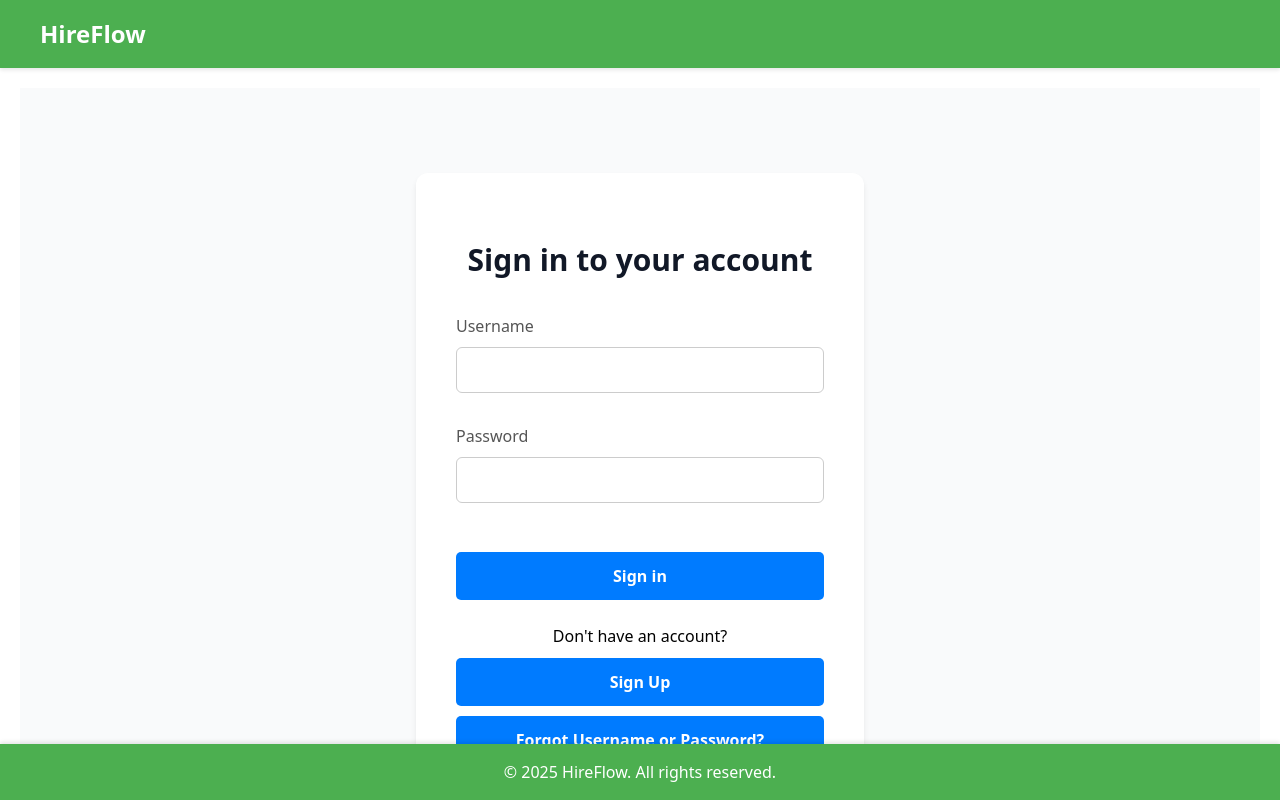
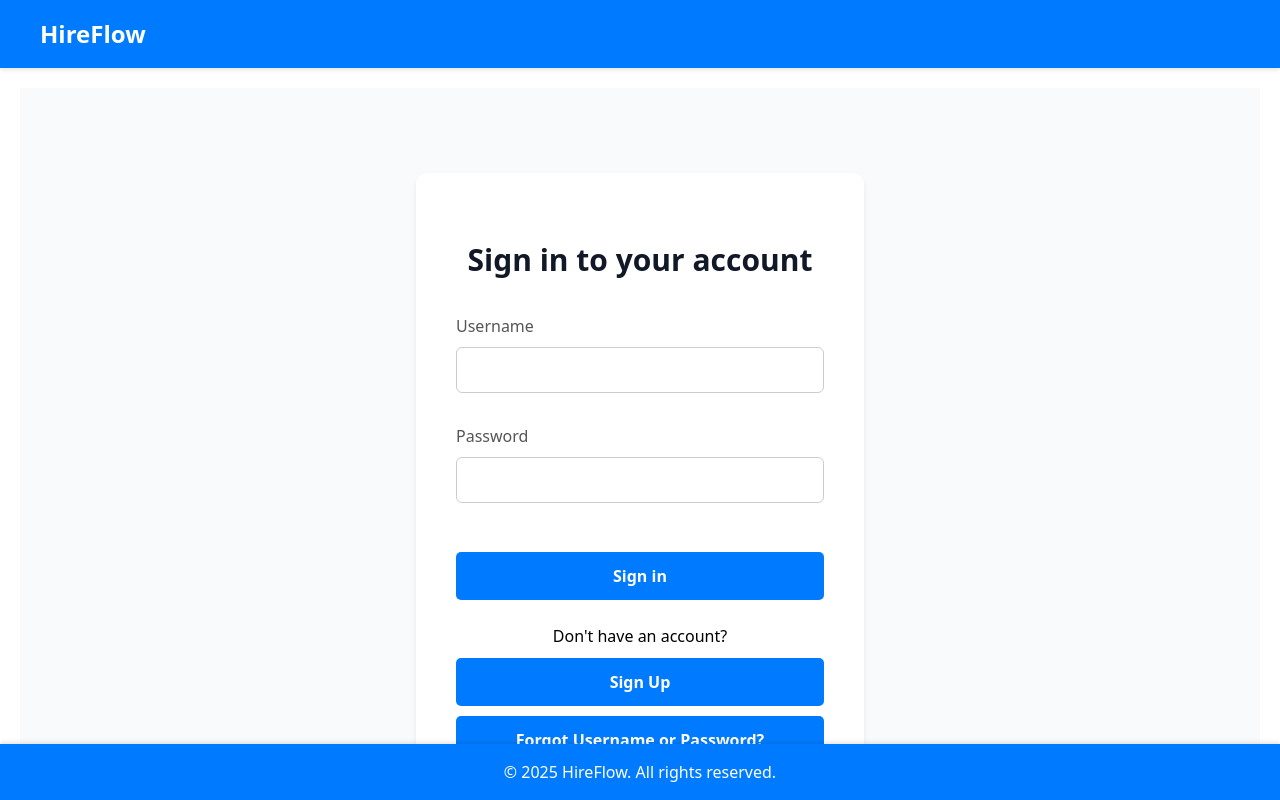
Before and after one commit to RazanYakoub01/IV1201_Recruitment_Application, a React (Vite) app in the folder client/: page / in a window 1280 px wide. Built offline with nearby package versions, Linux system fonts and the light colour scheme.

Commit message:
css consistence

```diff
--- a/client/src/styles/Footer.css
+++ b/client/src/styles/Footer.css
@@ -1,5 +1,5 @@
 .footer {
-  background-color: #4CAF50;
+  background-color: #007bff;
   color: white;
   padding: 1rem;
   box-shadow: 0 -2px 4px rgba(0, 0, 0, 0.1);
--- a/client/src/styles/Header.css
+++ b/client/src/styles/Header.css
@@ -1,5 +1,5 @@
 .header {
-  background-color: #4CAF50;
+  background-color: #007bff;
   color: white;
   padding: 1rem;
   box-shadow: 0 2px 4px rgba(0, 0, 0, 0.1);
```
